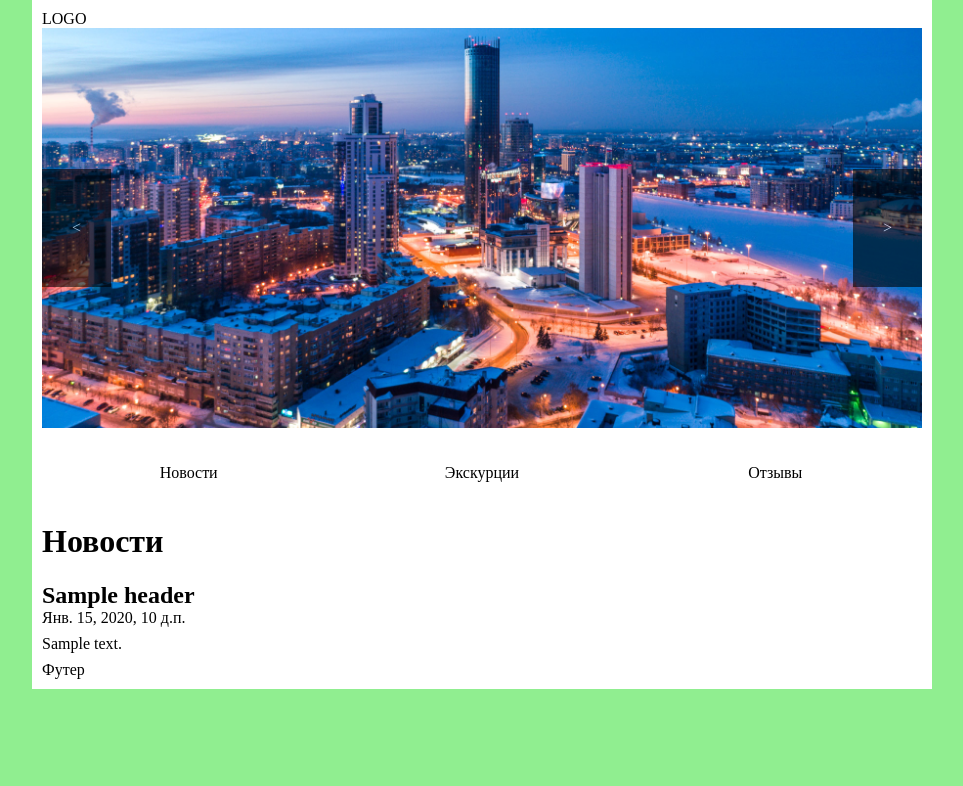
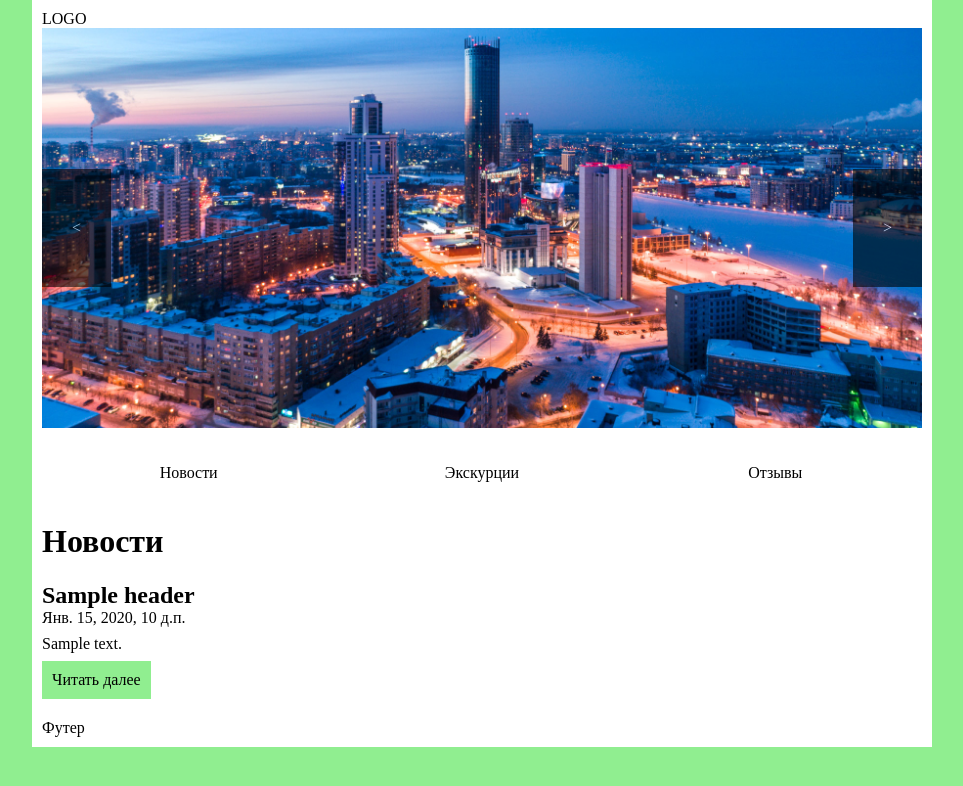
Before and after one commit to masterworgen/ekb_excursion, a Django app: template templates/index.html in a window 1280 px wide. Shown: the top 786 px of the page, without its empty margins (158-1121 px from the left). Run offline with Django 3.2, Linux system fonts and the light colour scheme; the template is opened without the code that fills it: most values are stand-ins (such as "Sample title", 1, 10 or a date in 2020); data that the repository does not hold is empty.

Commit message:
Кнопка "Читать далее" и отступы для новостей

```diff
--- a/static/css/styles.css
+++ b/static/css/styles.css
@@ -85,6 +85,7 @@
 
 .new {
     /*background: rgba(0,0,0,0.4);*/
+    margin: 20px 0;
 }
 
 .new__title {
--- a/templates/news.html
+++ b/templates/news.html
@@ -2,11 +2,12 @@
     <h1>Новости</h1>
     {% for new in news %}
         <div class="new">
-        <div class="new__headline">
-            <h2 class="new__title">{{ new.header }}</h2>
-            <div class="new__date">{{ new.date_create }}</div>
+            <div class="new__headline">
+                <h2 class="new__title">{{ new.header }}</h2>
+                <div class="new__date">{{ new.date_create }}</div>
+            </div>
+            <p class="new__text">{{ new.text }}</p>
+            <a class="new__read-more-button" href="#">Читать далее</a>
         </div>
-        <p class="new__text">{{ new.text }}</p>
-    </div>
     {% endfor %}
 </div>
```
